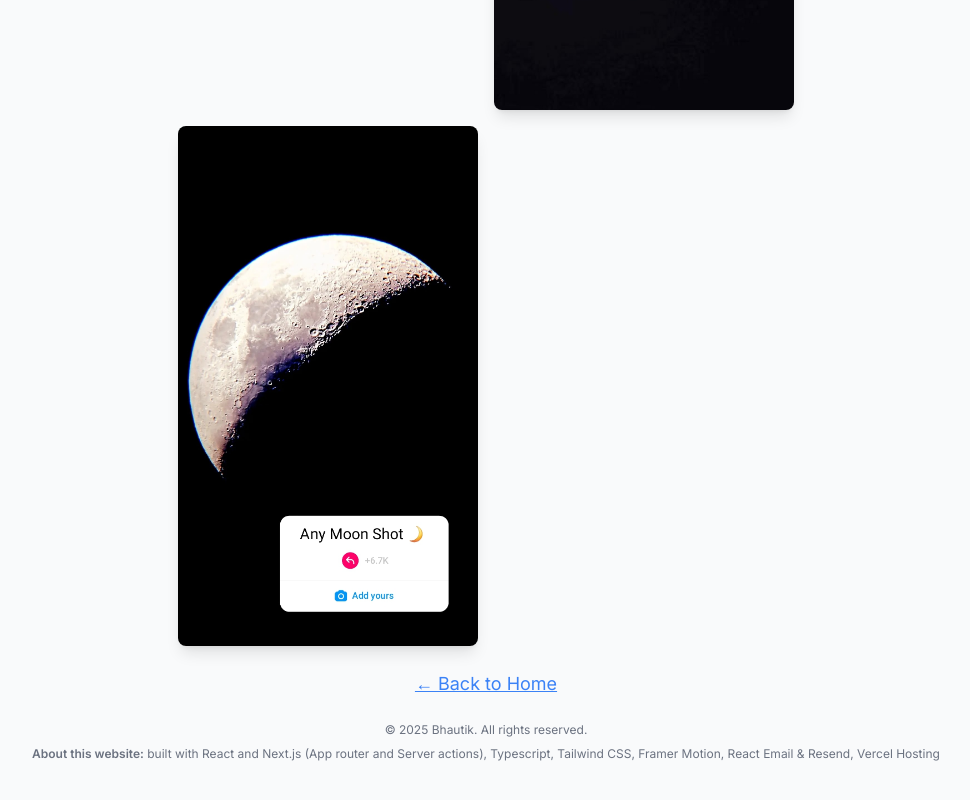
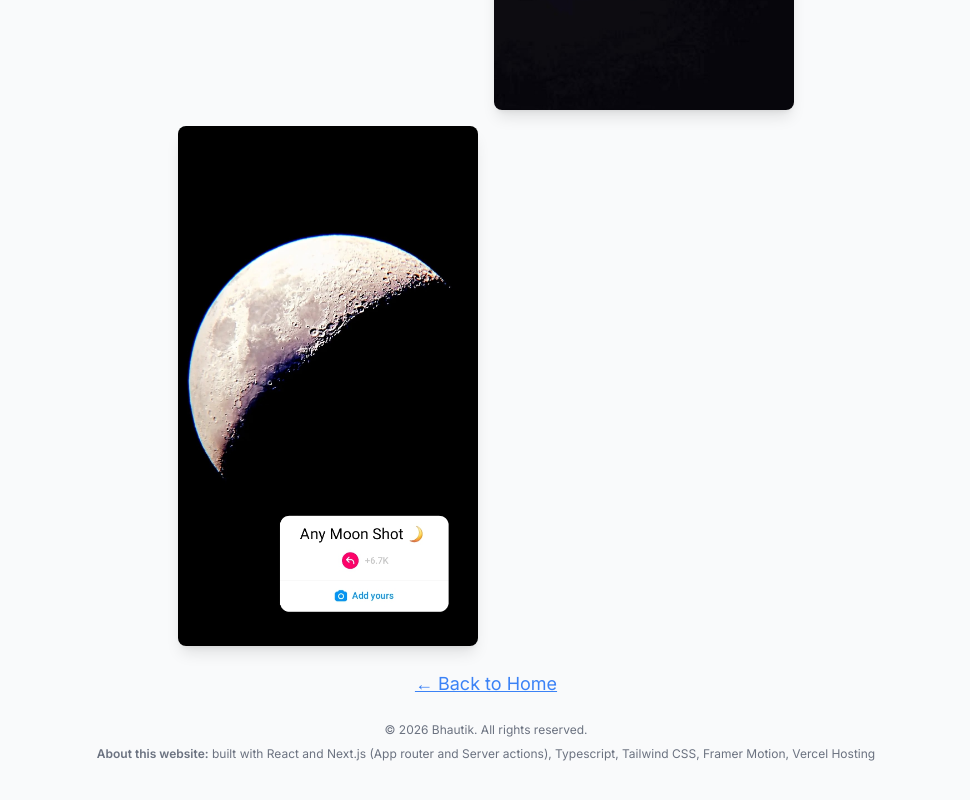
Before and after one commit to BhautikLukhi/portfolio, a Next.js app: page /stargazing in a window 1280 px wide. Shown: the part 1720-2520 px from the top of the page, without its empty margins (154-1124 px from the left). Built offline with nearby package versions, Linux system fonts and the light colour scheme.

Commit message:
updated version

```diff
--- a/components/Footer.tsx
+++ b/components/Footer.tsx
@@ -4,10 +4,10 @@ const Footer = () => {
   return (
     <footer className='mb-10 px-4 text-center text-gray-500'>
       <small className='mb-2 text-xs block'>
-        &copy; 2025 Bhautik. All rights reserved.
+        &copy; 2026 Bhautik. All rights reserved.
       </small>
       <p className='text-xs'>
-        <span className='font-semibold'>About this website:</span> built with React and Next.js (App router and Server actions), Typescript, Tailwind CSS, Framer Motion, React Email & Resend, Vercel Hosting
+        <span className='font-semibold'>About this website:</span> built with React and Next.js (App router and Server actions), Typescript, Tailwind CSS, Framer Motion, Vercel Hosting
       </p>
     </footer>
   )
--- a/package.json
+++ b/package.json
@@ -35,6 +35,7 @@
     "typescript": "5.4.5"
   },
   "devDependencies": {
+    "@tailwindcss/postcss": "^4.3.3",
     "@types/react-vertical-timeline-component": "^3.3.6"
   }
 }
```
Also changed, not shown: tsconfig.json (+14 -5 lines), 2 other files (tests, documents, lock files or other folders).
